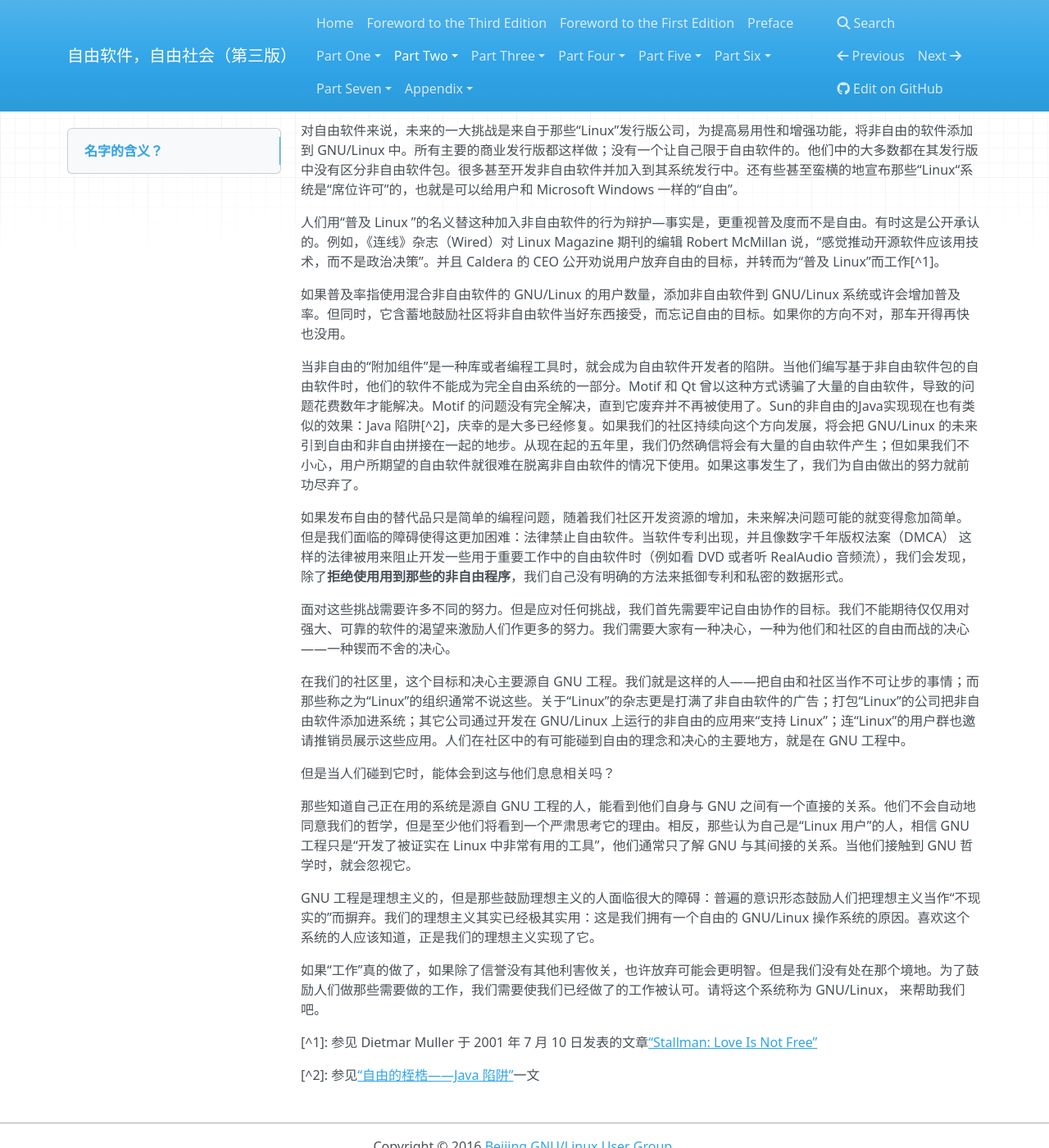
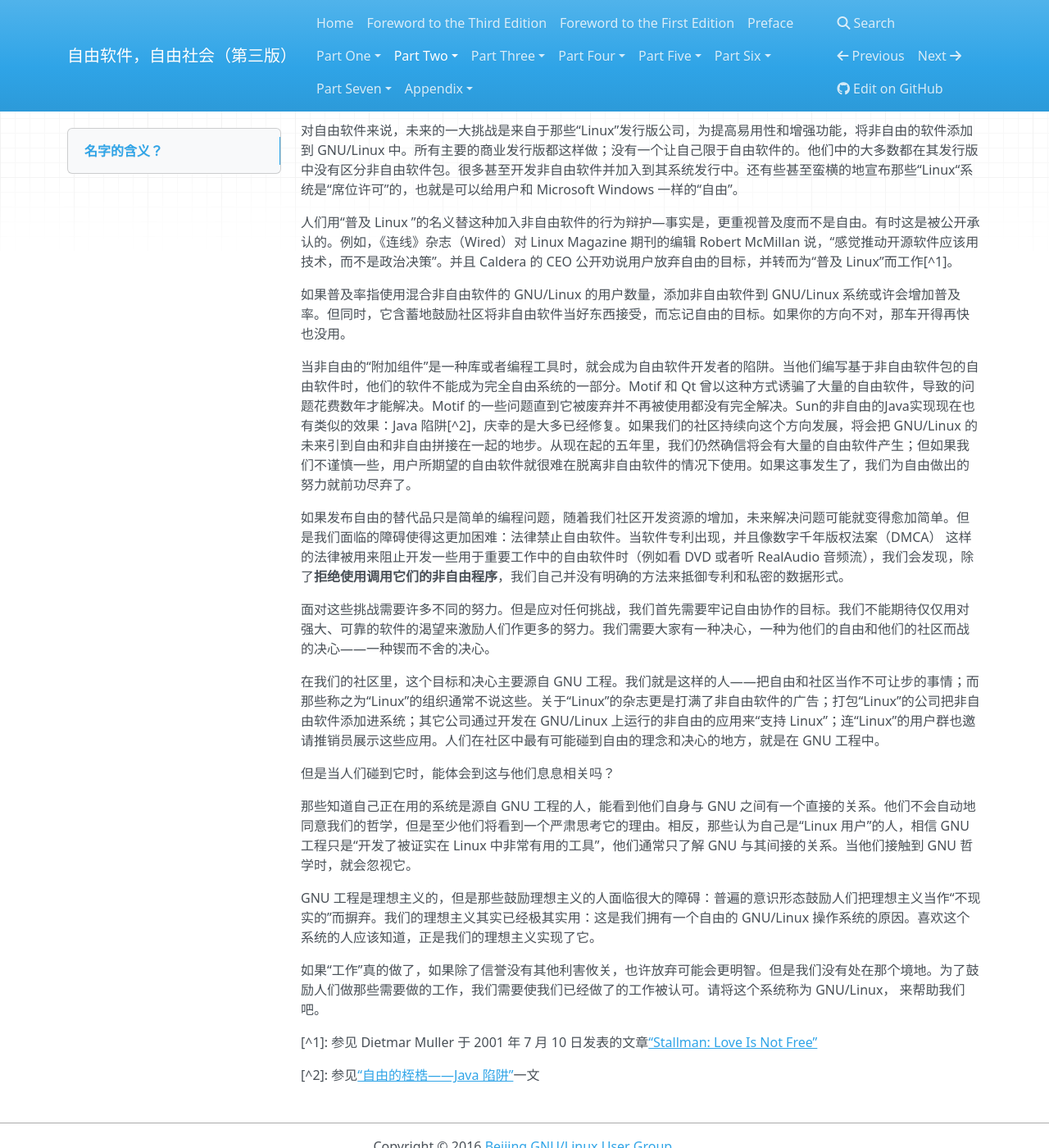
Before and after one commit to beijinglug/fsfs-zh, an MkDocs documentation site: the page built from docs/why-gnu-linux.md, in a window 1280 px wide and 1400 px high, scrolled down 647 px. Shown: the whole window at 82% size. Built offline with MkDocs 1.6.1, drawn with Linux system fonts in a browser that asks for light colours; nearby versions of some CDN libraries; old or Windows-style settings are respelled for this version of MkDocs; some of the changed text lies outside the part shown.

Commit message:
Some update

```diff
--- a/docs/why-gnu-linux.md
+++ b/docs/why-gnu-linux.md
@@ -1,11 +1,11 @@
-## 名字的含义？
+##名字的含义？
 
 > 关于此主题了解更多，你也可以阅读我们的 GNU/Linux FAQ <http://gnu.org/gnu/gnu-linux-faq.html> 的文章 *Linux和GNU系统*，它讲了 GNU/Linux 系统的历史，它和这命名的问题有关，以及文章 *从未听过GNU的GNU用户* <http://gnu.org/gnu/gnu-users-never-heard-of-gnu.html>。Copyright © 2000, 2006, 2007 Richard Stallman
 > 原中译 monnand，此处略有修改
 
 顾名则思义；我们所选的名字代表了我们所要传达的思想。一个不恰当的名字会向人们传递错误的思想。玫瑰不管叫什么闻起来总是甜的——但是如果你把它叫作笔，当人们用它写字时将会很失望。同样地，如果你把笔叫作“玫瑰”，人们可能就不知道它们能做什么了。如果你把我们的操作系统称为“Linux”，则会传达一些关于系统起源、历史和目的的错误概念。如果你称之为GNU/Linux，这将传达（虽然不详细）一个准确的概念。
 
-这对我们的社区重要吗？人们是否了解系统的起源、历史和目的重要吗？是的——因为忘记历史的人往往要注定要重蹈覆辙。围绕 GNU/Linux 而开发出来的自由世界是不安全的；迫使我们开发 GNU 的问题并没有被彻底根除，而且他们总是想复辟。
+这对我们的社区重要吗？人们是否了解系统的起源、历史和目的重要吗？是的——因为忘记历史的人往往注定要重蹈覆辙。目前围绕GNU/Linux建立起来的自由世界仍然无法保证生存；那些迫使我们开发 GNU 的问题并没有被彻底根除，而且他们总是想复辟。
 
 当我解释为什么把这个操作系统称为“GNU/Linux”比“Linux”要好时，人们有时这样回应：
 
@@ -17,17 +17,17 @@
 
 对自由软件来说，未来的一大挑战是来自于那些“Linux”发行版公司，为提高易用性和增强功能，将非自由的软件添加到 GNU/Linux 中。所有主要的商业发行版都这样做；没有一个让自己限于自由软件的。他们中的大多数都在其发行版中没有区分非自由软件包。很多甚至开发非自由软件并加入到其系统发行中。还有些甚至蛮横的地宣布那些“Linux“系统是“席位许可”的，也就是可以给用户和 Microsoft Windows 一样的“自由”。
 
-人们用“普及 Linux ”的名义替这种加入非自由软件的行为辩护—事实是，更重视普及度而不是自由。有时这是公开承认的。例如，《连线》杂志（Wired）对 Linux Magazine 期刊的编辑 Robert McMillan 说，“感觉推动开源软件应该用技术，而不是政治决策”。并且 Caldera 的 CEO 公开劝说用户放弃自由的目标，并转而为“普及 Linux”而工作[^1]。
+人们用“普及 Linux ”的名义替这种加入非自由软件的行为辩护—事实是，更重视普及度而不是自由。有时这是被公开承认的。例如，《连线》杂志（Wired）对 Linux Magazine 期刊的编辑 Robert McMillan 说，“感觉推动开源软件应该用技术，而不是政治决策”。并且 Caldera 的 CEO 公开劝说用户放弃自由的目标，并转而为“普及 Linux”而工作[^1]。
 
 如果普及率指使用混合非自由软件的 GNU/Linux 的用户数量，添加非自由软件到 GNU/Linux 系统或许会增加普及率。但同时，它含蓄地鼓励社区将非自由软件当好东西接受，而忘记自由的目标。如果你的方向不对，那车开得再快也没用。
 
-当非自由的“附加组件”是一种库或者编程工具时，就会成为自由软件开发者的陷阱。当他们编写基于非自由软件包的自由软件时，他们的软件不能成为完全自由系统的一部分。Motif 和 Qt 曾以这种方式诱骗了大量的自由软件，导致的问题花费数年才能解决。Motif 的问题没有完全解决，直到它废弃并不再被使用了。Sun的非自由的Java实现现在也有类似的效果：Java 陷阱[^2]，庆幸的是大多已经修复。如果我们的社区持续向这个方向发展，将会把 GNU/Linux 的未来引到自由和非自由拼接在一起的地步。从现在起的五年里，我们仍然确信将会有大量的自由软件产生；但如果我们不小心，用户所期望的自由软件就很难在脱离非自由软件的情况下使用。如果这事发生了，我们为自由做出的努力就前功尽弃了。
+当非自由的“附加组件”是一种库或者编程工具时，就会成为自由软件开发者的陷阱。当他们编写基于非自由软件包的自由软件时，他们的软件不能成为完全自由系统的一部分。Motif 和 Qt 曾以这种方式诱骗了大量的自由软件，导致的问题花费数年才能解决。Motif 的一些问题直到它被废弃并不再被使用都没有完全解决。Sun的非自由的Java实现现在也有类似的效果：Java 陷阱[^2]，庆幸的是大多已经修复。如果我们的社区持续向这个方向发展，将会把 GNU/Linux 的未来引到自由和非自由拼接在一起的地步。从现在起的五年里，我们仍然确信将会有大量的自由软件产生；但如果我们不谨慎一些，用户所期望的自由软件就很难在脱离非自由软件的情况下使用。如果这事发生了，我们为自由做出的努力就前功尽弃了。
 
-如果发布自由的替代品只是简单的编程问题，随着我们社区开发资源的增加，未来解决问题可能的就变得愈加简单。但是我们面临的障碍使得这更加困难：法律禁止自由软件。当软件专利出现，并且像数字千年版权法案（DMCA） 这样的法律被用来阻止开发一些用于重要工作中的自由软件时（例如看 DVD 或者听 RealAudio 音频流），我们会发现，除了**拒绝使用用到那些的非自由程序**，我们自己没有明确的方法来抵御专利和私密的数据形式。
+如果发布自由的替代品只是简单的编程问题，随着我们社区开发资源的增加，未来解决问题可能就变得愈加简单。但是我们面临的障碍使得这更加困难：法律禁止自由软件。当软件专利出现，并且像数字千年版权法案（DMCA） 这样的法律被用来阻止开发一些用于重要工作中的自由软件时（例如看 DVD 或者听 RealAudio 音频流），我们会发现，除了**拒绝使用调用它们的非自由程序**，我们自己并没有明确的方法来抵御专利和私密的数据形式。
 
-面对这些挑战需要许多不同的努力。但是应对任何挑战，我们首先需要牢记自由协作的目标。我们不能期待仅仅用对强大、可靠的软件的渴望来激励人们作更多的努力。我们需要大家有一种决心，一种为他们和社区的自由而战的决心——一种锲而不舍的决心。
+面对这些挑战需要许多不同的努力。但是应对任何挑战，我们首先需要牢记自由协作的目标。我们不能期待仅仅用对强大、可靠的软件的渴望来激励人们作更多的努力。我们需要大家有一种决心，一种为他们的自由和他们的社区而战的决心——一种锲而不舍的决心。
 
-在我们的社区里，这个目标和决心主要源自 GNU 工程。我们就是这样的人——把自由和社区当作不可让步的事情；而那些称之为“Linux”的组织通常不说这些。关于“Linux”的杂志更是打满了非自由软件的广告；打包“Linux”的公司把非自由软件添加进系统；其它公司通过开发在 GNU/Linux 上运行的非自由的应用来“支持 Linux”；连“Linux”的用户群也邀请推销员展示这些应用。人们在社区中的有可能碰到自由的理念和决心的主要地方，就是在 GNU 工程中。
+在我们的社区里，这个目标和决心主要源自 GNU 工程。我们就是这样的人——把自由和社区当作不可让步的事情；而那些称之为“Linux”的组织通常不说这些。关于“Linux”的杂志更是打满了非自由软件的广告；打包“Linux”的公司把非自由软件添加进系统；其它公司通过开发在 GNU/Linux 上运行的非自由的应用来“支持 Linux”；连“Linux”的用户群也邀请推销员展示这些应用。人们在社区中最有可能碰到自由的理念和决心的地方，就是在 GNU 工程中。
 
 但是当人们碰到它时，能体会到这与他们息息相关吗？
 
```
